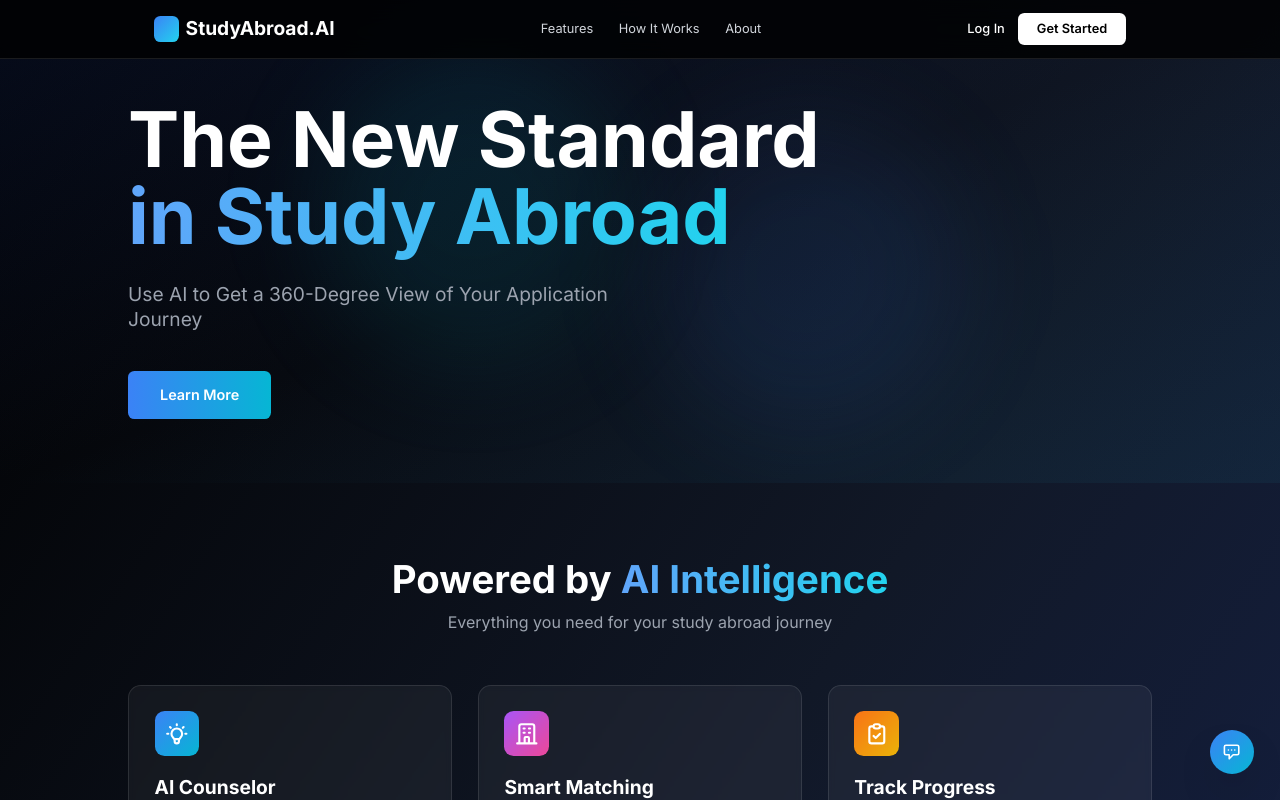
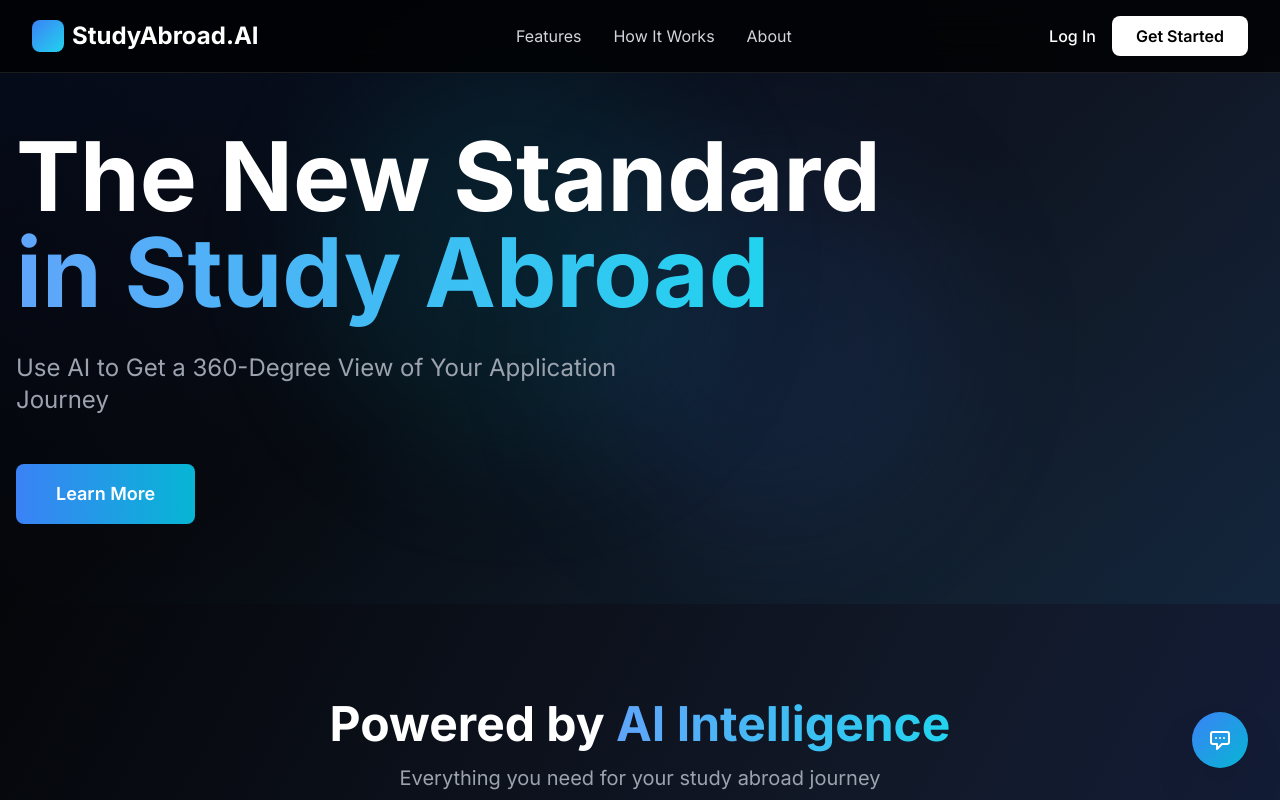
Before and after one commit to Darnesh-21/study-abroad-platform, a Next.js app in the folder frontend/: page / in a window 1280 px wide. Shown: the top 800 px of the page. Built offline with nearby package versions, Linux system fonts and the light colour scheme; no server answers.

Commit message:
Remove zoom CSS

```diff
--- a/frontend/app/globals.css
+++ b/frontend/app/globals.css
@@ -16,6 +16,18 @@
   }
 }
 
-html {
-  zoom: 80%;
+body {
+  color: rgb(var(--foreground-rgb));
+  background: linear-gradient(
+      to bottom,
+      transparent,
+      rgb(var(--background-end-rgb))
+    )
+    rgb(var(--background-start-rgb));
 }
+
+@layer utilities {
+  .text-balance {
+    text-wrap: balance;
+  }
+}
```
